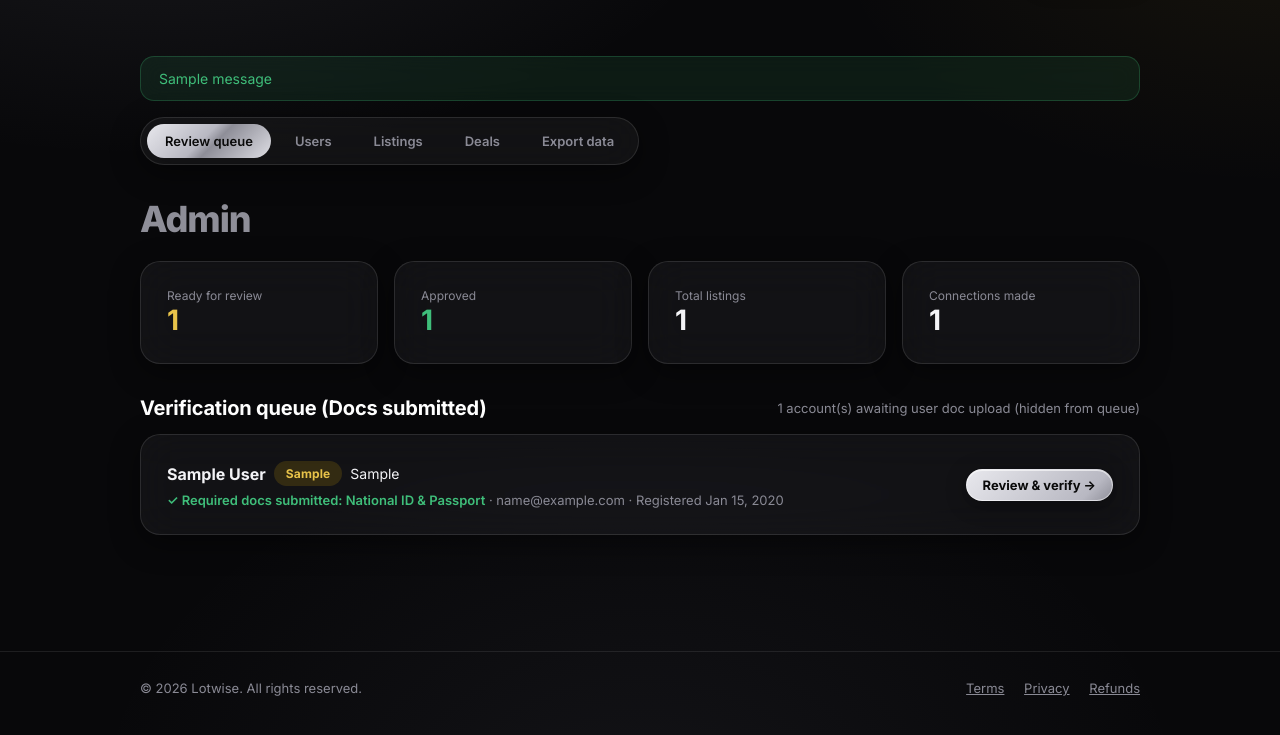
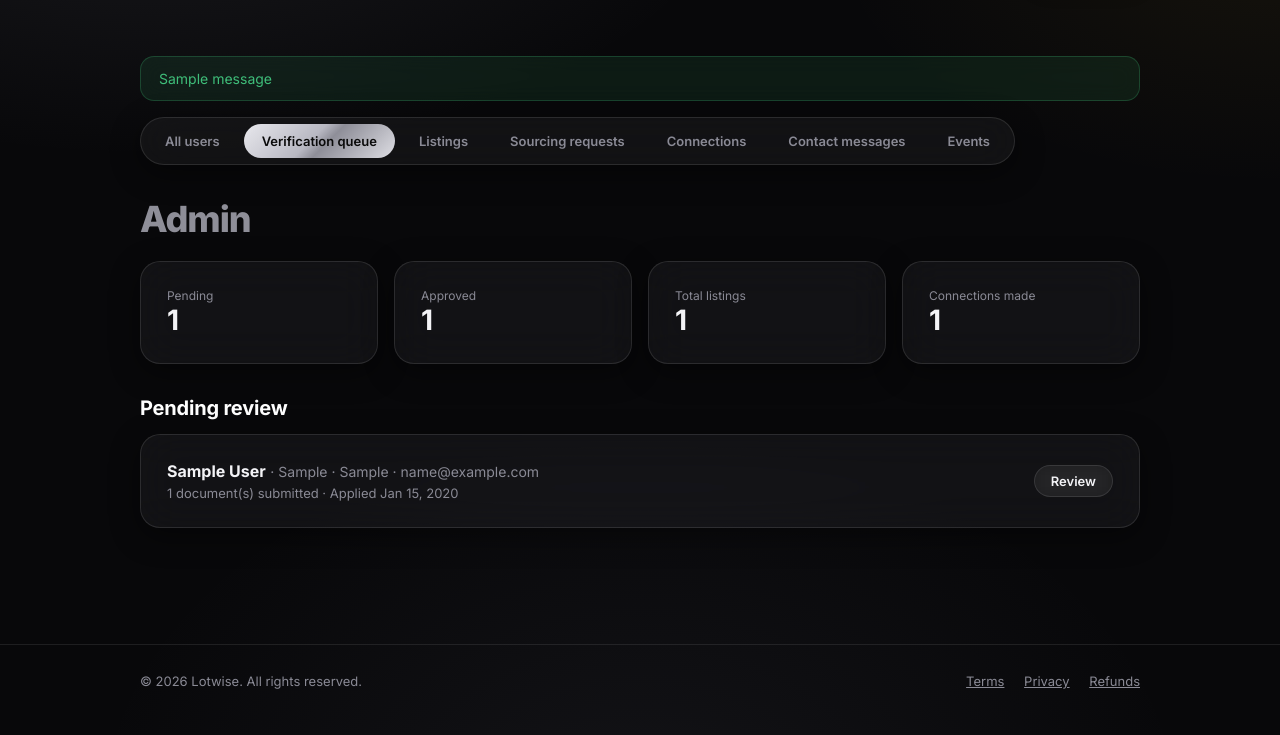
Before and after one commit to Yididyateklemarkos/lotwise, a Flask app: template templates/admin/dashboard.html in a window 1280 px wide. Shown: the part 65-800 px from the top of the page. Run offline with Flask 3, Linux system fonts and the light colour scheme; tables that the repository leaves empty hold one stand-in row (values such as "Sample post"); the template is opened without the code that fills it: values that come from a table or form of the project are taken from there, most other values are stand-ins (such as "Sample title", 1, 10 or a date in 2020); one stand-in notice (Sample message) is shown.

Commit message:
Restore working versionkmkmadw

```diff
--- a/templates/admin/dashboard.html
+++ b/templates/admin/dashboard.html
@@ -2,51 +2,35 @@
 {% block title %}Admin | Lotwise{% endblock %}
 {% block content %}
 <div class="dash-nav">
-  <a href="{{ url_for('admin_dashboard') }}" class="active">Review queue</a>
-  <a href="{{ url_for('admin_users') }}">Users</a>
+  <a href="{{ url_for('admin_users') }}">All users</a>
+  <a href="{{ url_for('admin_dashboard') }}" class="active">Verification queue</a>
   <a href="{{ url_for('admin_listings') }}">Listings</a>
-  <a href="{{ url_for('admin_deals') }}">Deals</a>
-  <a href="{{ url_for('admin_export') }}">Export data</a>
+  <a href="{{ url_for('admin_requests') }}">Sourcing requests</a>
+  <a href="{{ url_for('admin_connections') }}">Connections</a>
+  <a href="{{ url_for('admin_messages') }}">Contact messages</a>
+  <a href="{{ url_for('admin_events') }}">Events</a>
 </div>
 
 <h1>Admin</h1>
-<div style="display:flex; gap:16px; margin:20px 0 32px; flex-wrap:wrap;">
-  <div class="card" style="flex:1; min-width:140px; margin:0;"><div class="muted" style="font-size:12px;">Ready for review</div><div style="font-size:28px; font-weight:700; color:#E8C34A;">{{ stats.pending_count }}</div></div>
-  <div class="card" style="flex:1; min-width:140px; margin:0;"><div class="muted" style="font-size:12px;">Approved</div><div style="font-size:28px; font-weight:700; color:var(--ok);">{{ stats.approved_count }}</div></div>
-  <div class="card" style="flex:1; min-width:140px; margin:0;"><div class="muted" style="font-size:12px;">Total listings</div><div style="font-size:28px; font-weight:700;">{{ stats.total_listings }}</div></div>
-  <div class="card" style="flex:1; min-width:140px; margin:0;"><div class="muted" style="font-size:12px;">Connections made</div><div style="font-size:28px; font-weight:700;">{{ stats.total_connections }}</div></div>
+<div style="display:flex; gap:16px; margin:20px 0 32px;">
+  <div class="card" style="flex:1; margin:0;"><div class="muted" style="font-size:12px;">Pending</div><div style="font-size:28px; font-weight:700;">{{ stats.pending_count }}</div></div>
+  <div class="card" style="flex:1; margin:0;"><div class="muted" style="font-size:12px;">Approved</div><div style="font-size:28px; font-weight:700;">{{ stats.approved_count }}</div></div>
+  <div class="card" style="flex:1; margin:0;"><div class="muted" style="font-size:12px;">Total listings</div><div style="font-size:28px; font-weight:700;">{{ stats.total_listings }}</div></div>
+  <div class="card" style="flex:1; margin:0;"><div class="muted" style="font-size:12px;">Connections made</div><div style="font-size:28px; font-weight:700;">{{ stats.total_connections }}</div></div>
 </div>
 
-<div style="display:flex; justify-content:space-between; align-items:center; margin-bottom:14px;">
-  <h2>Verification queue (Docs submitted)</h2>
-  {% if stats.unsubmitted_count > 0 %}
-  <span class="muted" style="font-size:13px;">{{ stats.unsubmitted_count }} account(s) awaiting user doc upload (hidden from queue)</span>
-  {% endif %}
-</div>
-
+<h2 style="margin-bottom:14px;">Pending review</h2>
 {% for user in pending %}
 <div class="card">
   <div class="card-row">
     <div>
-      <div style="display:flex; align-items:center; gap:8px;">
-        <strong>{{ user.display_name }}</strong>
-        <span class="pill pill-pending">{{ user.account_type|capitalize }}</span>
-        {% if user.country %}
-        <span style="font-size:14px;">{{ user.country_flag }} {{ user.country }}</span>
-        {% endif %}
-      </div>
-      <div class="muted" style="margin-top:6px; font-size:13px;">
-        <span style="color:var(--ok); font-weight:600;">✓ Required docs submitted: National ID &amp; Passport</span>
-        · {{ user.email }}
-        · Registered {{ user.created_at.strftime('%b %d, %Y') }}
-      </div>
+      <strong>{{ user.company_name }}</strong> <span class="muted">· {{ user.account_type|capitalize }} · {{ user.country or 'Not provided' }} · {{ user.email }}</span>
+      <div class="muted" style="margin-top:4px; font-size:13px;">{{ user.documents|length }} document(s) submitted · Applied {{ user.created_at.strftime('%b %d, %Y') }}</div>
     </div>
-    <a href="{{ url_for('admin_user_detail', user_id=user.id) }}" class="btn btn-solid btn-sm">Review &amp; verify →</a>
+    <a href="{{ url_for('admin_user_detail', user_id=user.id) }}" class="btn btn-sm">Review</a>
   </div>
 </div>
 {% else %}
-<div class="card" style="text-align:center; padding:32px;">
-  <p class="muted">Queue is clear — no pending applicants with submitted documents.</p>
-</div>
+<p class="muted">Nothing pending.</p>
 {% endfor %}
 {% endblock %}
```
Also changed, not shown: templates/auth/signup.html (+19 -30 lines), templates/dashboard/marketplace.html (+42 -70 lines).
